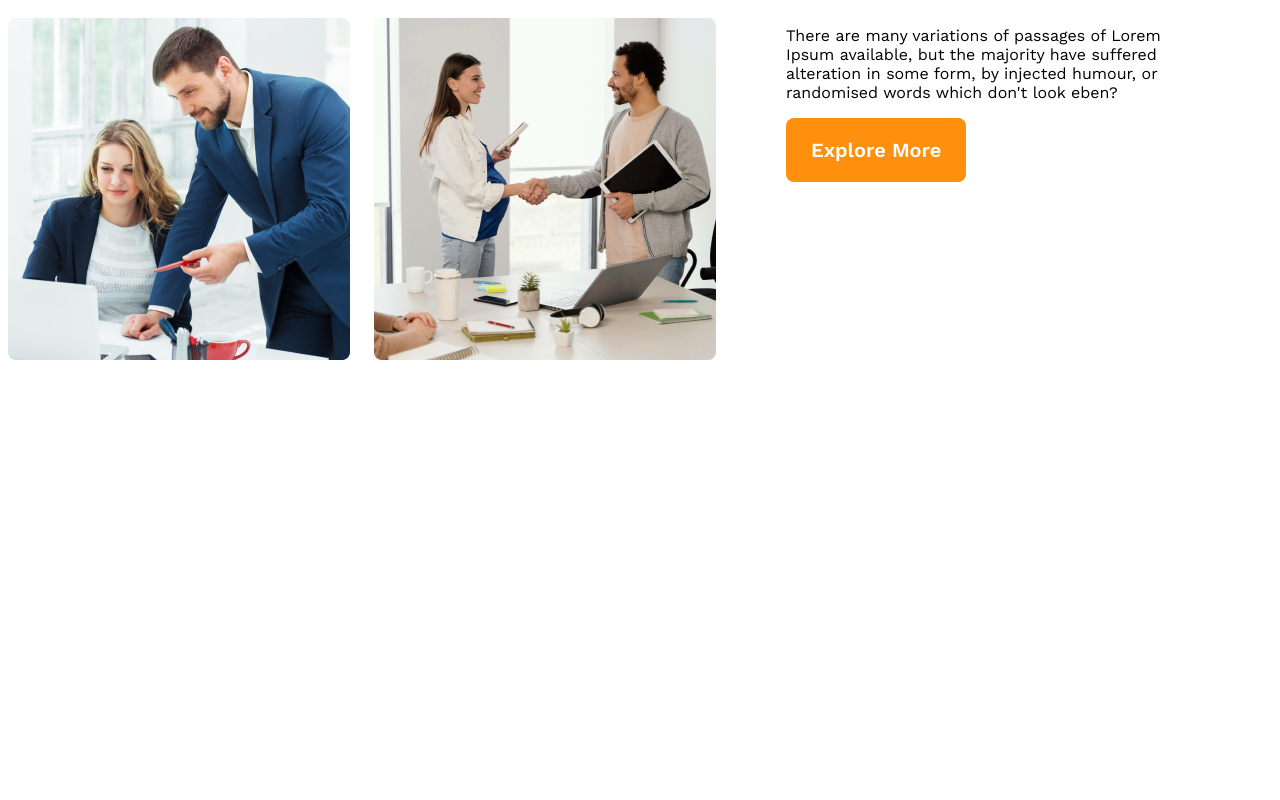
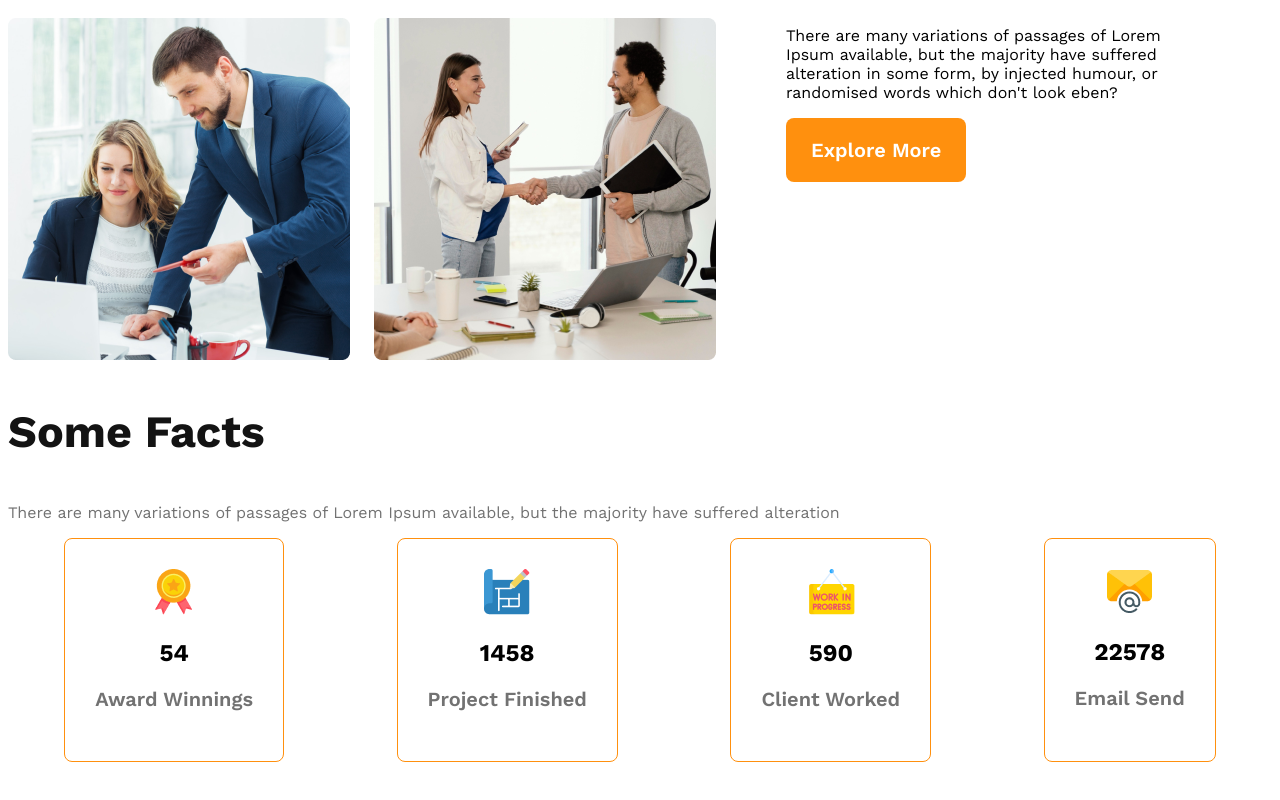
Before and after one commit to JabirH0ssain/g3-architect-website, a plain HTML site: page index.html in a window 1280 px wide. Shown: the part 1439-2239 px from the top of the page. Before the commit the page ends 1869 px from the top, so only its background shows below. Drawn offline with nearby package versions, Linux system fonts and the light colour scheme.

Commit message:
facts section basic added

```diff
--- a/index.html
+++ b/index.html
@@ -10,7 +10,7 @@
     <!-- Header Part -->
     <header>
         <nav>
-            <h3 class="nav-title">G3 Architects</h3>
+            <h3 class="section-title">G3 Architects</h3>
             <ul>
                 <li><a href="">Home</a></li>
                 <li><a href="">About</a></li>
@@ -32,7 +32,7 @@
     <!-- Header End -->
 
     <main>
-        <!-- Team Section Part -->
+        <!-- Team Section starts -->
 
         <section class="tm-cont">
             <div class="tm-img-cont">
@@ -48,6 +48,42 @@
                 <button class="btn-pri">Explore More</button>
             </div>
         </section>
+        <!-- team section finished -->
+
+
+        <!-- feature section start -->
+        <section class="features">
+
+        </section>
+        <!-- Facts section -->
+
+        <section class="facts">
+            <h3 class="section-title">Some Facts</h3>
+            <p class="txt-lgt-grey">There are many variations of passages of Lorem Ipsum available, but the majority have suffered alteration</p>
+
+            <div class="facts-card-cont">
+                <div class="card">
+                    <img src="./images/icons/ribon.png" alt="">
+                    <h2 class="cart-stats">54</h2>
+                    <p class="card-titl txt-lgt-grey">Award Winnings</p>
+                </div>
+                <div class="card">
+                    <img src="./images/icons/projects.png" alt="">
+                    <h2 class="cart-stats">1458</h2>
+                    <p class="card-titl txt-lgt-grey">Project Finished</p>
+                </div>
+                <div class="card">
+                    <img src="./images/icons/customers.png" alt="">
+                    <h2 class="cart-stats">590</h2>
+                    <p class="card-titl txt-lgt-grey">Client Worked</p>
+                </div>
+                <div class="card">
+                    <img src="./images/icons/email.png" alt="">
+                    <h2 class="cart-stats">22578</h2>
+                    <p class="card-titl txt-lgt-grey">Email Send</p>
+                </div>
+            </div>
+        </section>
 
     </main>
 
--- a/style.css
+++ b/style.css
@@ -21,6 +21,12 @@
     border: 0;
 }
 
+.section-title{
+    font-size: 2.8rem;
+    font-weight: 700;
+    color: #131313;
+}
+
 /* Header */
 
 header{
@@ -32,12 +38,6 @@ nav{
     display: flex;
     justify-content: space-between;
     align-items: center;
-}
-
-.nav-title{
-    font-size: 2.8rem;
-    font-weight: 700;
-    color: #131313;
 }
 
 nav>ul{
@@ -117,6 +117,34 @@ main{
 }
 
 
+/* Facts Section */
+
+.facts-card-cont{
+    display: flex;
+    justify-content: space-around;
+}
+
+.facts-card-cont .card{
+    border-radius: 8px;
+    border: 1px solid #ff900e;
+    text-align: center;
+    padding: 30px;
+}
+
+.facts-card-cont .card-titl{
+    font-weight: 600;
+    font-size: 1.25rem;
+    margin-top: 5px;
+}
+
+.facts-card-cont .car-stats{
+    font-size: 2.8rem;
+    color: #424242;
+    margin-top: 10px;
+    margin-bottom: 10px;
+}
+
+
 
 
 
```
